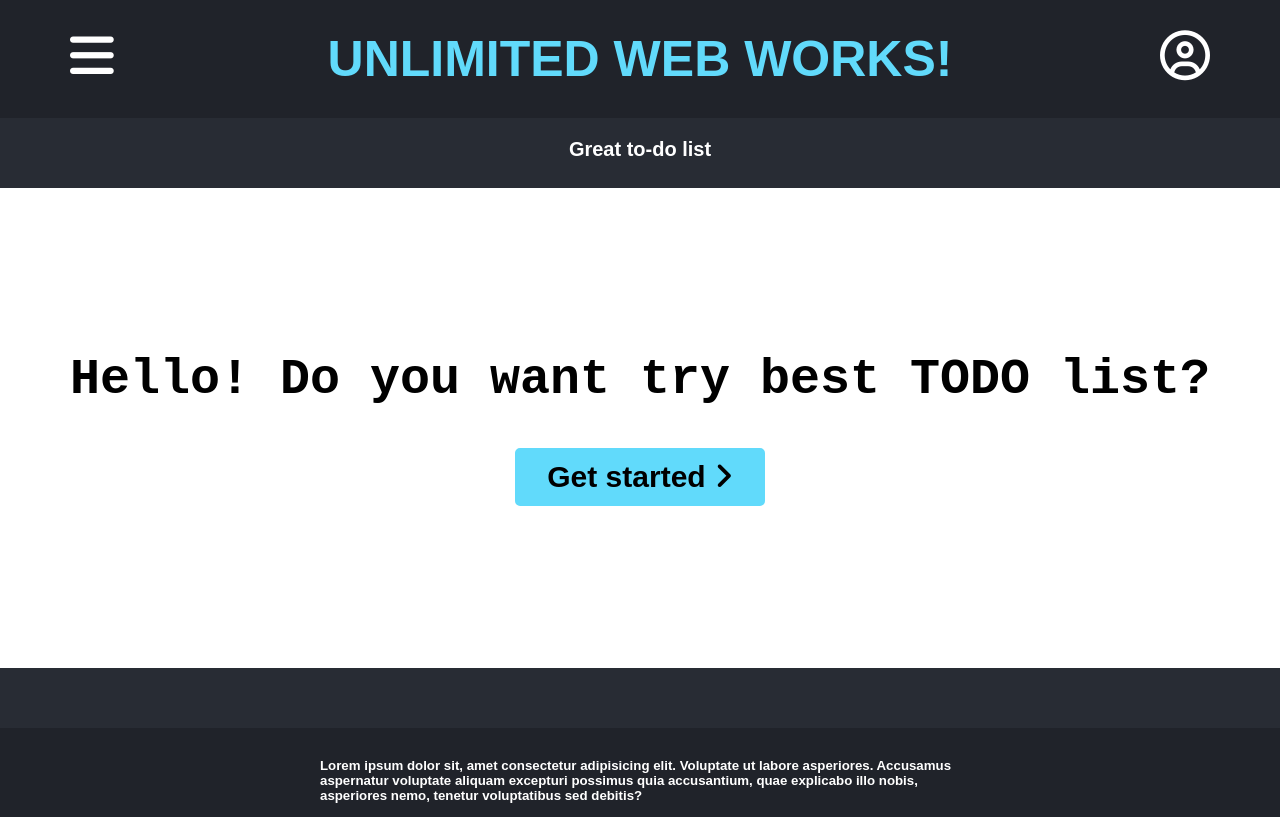
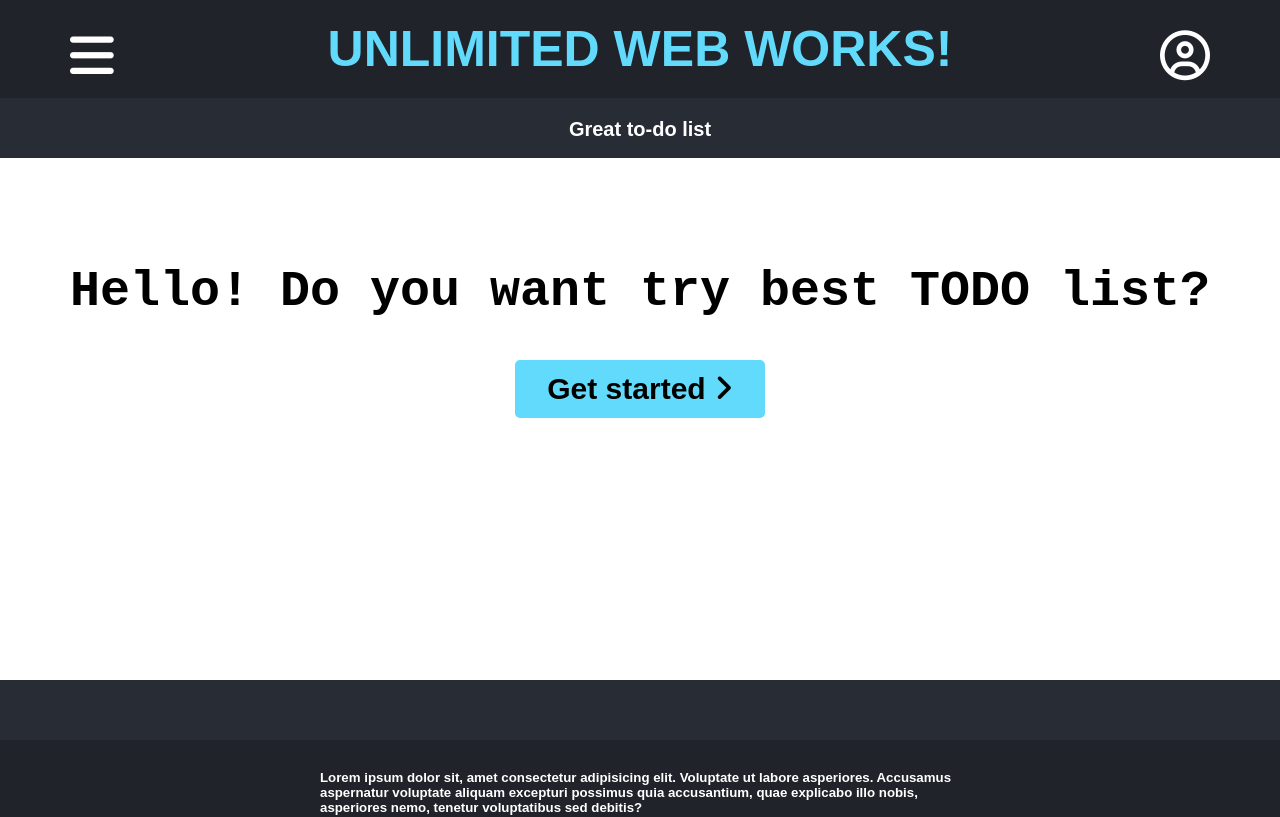
Before and after one commit to WheatleyCODE/hard-todo-list, a React (Create React App) app: page / in a window 1280 px wide. Shown: the top 817 px of the page. Built offline with nearby package versions, Linux system fonts and the light colour scheme.

Commit message:
Base changed

```diff
--- a/src/components/Header/Header.scss
+++ b/src/components/Header/Header.scss
@@ -4,17 +4,18 @@
 .header {
   width: 100%;
   background-color: $colorBlack;
+  position: fixed;
 
   &__sub-header {
     width: 100%;
-    height: 70px;
+    height: 60px;
     background-color: $colorGrey;
   }
 
   .title {
     color: $colorLightBlue;
     text-align: center;
-    padding: 30px 0;
+    padding: 20px 0;
     font-size: 50px;
   }
 
--- a/src/components/Header/Header.tsx
+++ b/src/components/Header/Header.tsx
@@ -3,8 +3,8 @@ import { CSSTransition } from 'react-transition-group'
 import ToggleMenu from '../UI/ToggleMenu/ToggleMenu'
 import Backdrop from '../UI/Backdrop/Backdrop'
 import UserDrawer from '../UI/UserDrawer/UserDrawer'
+import { Link } from 'react-router-dom'
 import './Header.scss'
-import { Link } from 'react-router-dom'
 
 const Header: React.FC = () => {
 
--- a/src/components/Home/Home.scss
+++ b/src/components/Home/Home.scss
@@ -1,6 +1,6 @@
 .home {
   width: 100%;
-  height: 60vh;
+  height: 85vh;
   display: flex;
   justify-content: center;
   align-items: center;
```
